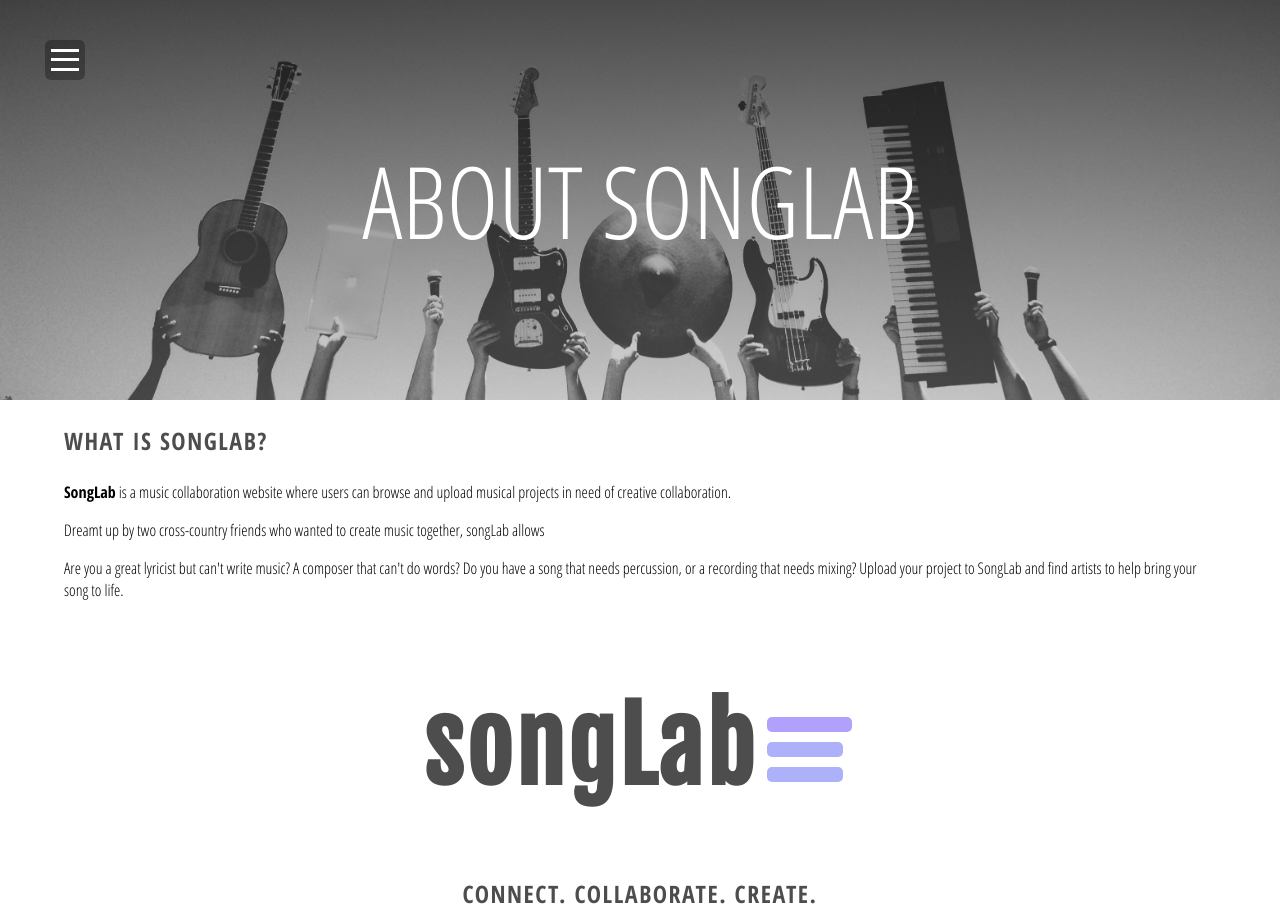
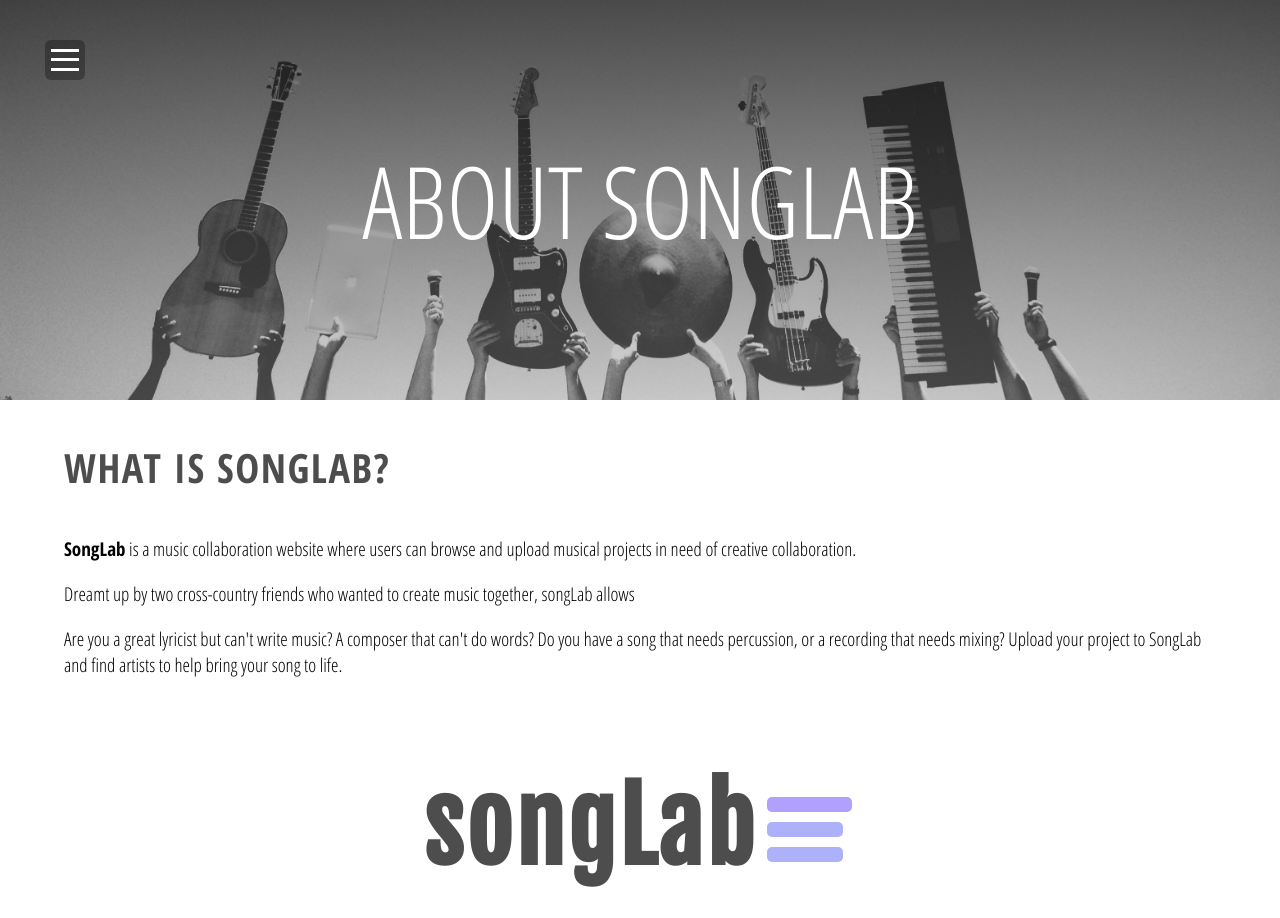
Before and after one commit to iamJRD/song-lab, a PHP site: page /about.html in a window 1280 px wide. Shown: the top 918 px of the page. Run offline with PHP 8.4, Linux system fonts and the light colour scheme; some libraries are stand-ins or nearby versions.

Commit message:
Add materialize flow-text code

```diff
--- a/views/private_profile.html.twig
+++ b/views/private_profile.html.twig
@@ -134,6 +134,7 @@
         </div>
       </div>
       {% if projects is not empty %}
+      <h2>Your Open Projects</h2>
       {% for project in projects %}
       <div class="projectsWrapper"> <!-- Each new uploaded project (class open-project) should append within this wrapper -->
         <div class="open-project">
--- a/web/about.html
+++ b/web/about.html
@@ -29,17 +29,19 @@
       </div>
 
       <div class="aboutHeader">
-        <div class="aboutHeaderText">
+        <div class="aboutHeaderText flow-text">
           <h1>About songLab</h1>
         </div>
       </div>
 
       <div class="aboutContent">
-        <h2>What is songLab?</h2>
-        <p><b>SongLab</b> is a music collaboration website where users can browse and upload musical projects in need of creative collaboration.
-        </p>
-        <p>Dreamt up by two cross-country friends who wanted to create music together, songLab allows </p>
-        <p> Are you a great lyricist but can&#39;t write music? A composer that can&#39;t do words? Do you have a song that needs percussion, or a recording that needs mixing? Upload your project to SongLab and find artists to help bring your song to life.</p>
+        <div class="topContent flow-text">
+          <h2>What is songLab?</h2>
+          <p><b>SongLab</b> is a music collaboration website where users can browse and upload musical projects in need of creative collaboration.
+          </p>
+          <p>Dreamt up by two cross-country friends who wanted to create music together, songLab allows </p>
+          <p> Are you a great lyricist but can&#39;t write music? A composer that can&#39;t do words? Do you have a song that needs percussion, or a recording that needs mixing? Upload your project to SongLab and find artists to help bring your song to life.</p>
+        </div>
 
         <div class="songLabLogo" id="aboutLogo">
           <div class="logoText">
--- a/web/css/main.css
+++ b/web/css/main.css
@@ -59,9 +59,75 @@ a {
   align-items: center;
   flex-direction: column; }
 
-/**
- * Basic typography style for copy text
- */
+.flow-text {
+  font-weight: 300; }
+  @media only screen and (min-width: 360px) {
+    .flow-text {
+      font-size: 1.2rem; } }
+  @media only screen and (min-width: 390px) {
+    .flow-text {
+      font-size: 1.224rem; } }
+  @media only screen and (min-width: 420px) {
+    .flow-text {
+      font-size: 1.248rem; } }
+  @media only screen and (min-width: 450px) {
+    .flow-text {
+      font-size: 1.272rem; } }
+  @media only screen and (min-width: 480px) {
+    .flow-text {
+      font-size: 1.296rem; } }
+  @media only screen and (min-width: 510px) {
+    .flow-text {
+      font-size: 1.32rem; } }
+  @media only screen and (min-width: 540px) {
+    .flow-text {
+      font-size: 1.344rem; } }
+  @media only screen and (min-width: 570px) {
+    .flow-text {
+      font-size: 1.368rem; } }
+  @media only screen and (min-width: 600px) {
+    .flow-text {
+      font-size: 1.392rem; } }
+  @media only screen and (min-width: 630px) {
+    .flow-text {
+      font-size: 1.416rem; } }
+  @media only screen and (min-width: 660px) {
+    .flow-text {
+      font-size: 1.44rem; } }
+  @media only screen and (min-width: 690px) {
+    .flow-text {
+      font-size: 1.464rem; } }
+  @media only screen and (min-width: 720px) {
+    .flow-text {
+      font-size: 1.488rem; } }
+  @media only screen and (min-width: 750px) {
+    .flow-text {
+      font-size: 1.512rem; } }
+  @media only screen and (min-width: 780px) {
+    .flow-text {
+      font-size: 1.536rem; } }
+  @media only screen and (min-width: 810px) {
+    .flow-text {
+      font-size: 1.56rem; } }
+  @media only screen and (min-width: 840px) {
+    .flow-text {
+      font-size: 1.584rem; } }
+  @media only screen and (min-width: 870px) {
+    .flow-text {
+      font-size: 1.608rem; } }
+  @media only screen and (min-width: 900px) {
+    .flow-text {
+      font-size: 1.632rem; } }
+  @media only screen and (min-width: 930px) {
+    .flow-text {
+      font-size: 1.656rem; } }
+  @media only screen and (min-width: 960px) {
+    .flow-text {
+      font-size: 1.68rem; } }
+  @media only screen and (max-width: 360px) {
+    .flow-text {
+      font-size: 1.2rem; } }
+
 .navSubpage {
   height: 10vh;
   width: 100%;
@@ -329,6 +395,8 @@ a {
   width: 90%; }
   .aboutContent h2 {
     color: #4d4d4d; }
+  .aboutContent p {
+    font-size: 19px; }
   .aboutContent #aboutLogo h1 {
     color: #4d4d4d; }
   .aboutContent .connect {
@@ -767,7 +835,7 @@ button {
   right: 0;
   background-color: #fafafa;
   padding: 0;
-  max-height: 70%;
+  max-height: 80%;
   width: 55%;
   margin: auto;
   overflow-y: auto;
--- a/web/scss/base/_typography.scss
+++ b/web/scss/base/_typography.scss
@@ -1,3 +1,61 @@
-/**
- * Basic typography style for copy text
- */
+//
+// a {
+//   text-decoration: none;
+// }
+//
+// html{
+//   line-height: 1.5;
+//
+//   @media only screen and (min-width: 0) {
+//     font-size: 14px;
+//   }
+//
+//   @media only screen and (min-width: $medium-screen) {
+//     font-size: 14.5px;
+//   }
+//
+//   @media only screen and (min-width: $large-screen) {
+//     font-size: 15px;
+//   }
+//
+//   font-family: "Roboto", sans-serif;
+//   font-weight: normal;
+//   color: $off-black;
+// }
+// h1, h2, h3, h4, h5, h6 {
+// 	font-weight: 400;
+// 	line-height: 1.1;
+// }
+//
+// // Header Styles
+// h1 a, h2 a, h3 a, h4 a, h5 a, h6 a { font-weight: inherit; }
+// h1 { font-size: $h1-fontsize; line-height: 110%; margin: ($h1-fontsize / 2) 0 ($h1-fontsize / 2.5) 0;}
+// h2 { font-size: $h2-fontsize; line-height: 110%; margin: ($h2-fontsize / 2) 0 ($h2-fontsize / 2.5) 0;}
+// h3 { font-size: $h3-fontsize; line-height: 110%; margin: ($h3-fontsize / 2) 0 ($h3-fontsize / 2.5) 0;}
+// h4 { font-size: $h4-fontsize; line-height: 110%; margin: ($h4-fontsize / 2) 0 ($h4-fontsize / 2.5) 0;}
+// h5 { font-size: $h5-fontsize; line-height: 110%; margin: ($h5-fontsize / 2) 0 ($h5-fontsize / 2.5) 0;}
+// h6 { font-size: $h6-fontsize; line-height: 110%; margin: ($h6-fontsize / 2) 0 ($h6-fontsize / 2.5) 0;}
+//
+// // Text Styles
+// em { font-style: italic; }
+// strong { font-weight: 500; }
+// small { font-size: 75%; }
+// .light { font-weight: 300; }
+// .thin { font-weight: 200; }
+
+
+.flow-text{
+  font-weight: 300;
+  $i: 0;
+  @while $i <= $intervals {
+    @media only screen and (min-width : 360 + ($i * $interval-size)) {
+      font-size: 1.2rem * (1 + (.02 * $i));
+    }
+    $i: $i + 1;
+  }
+
+  // Handle below 360px screen
+  @media only screen and (max-width: 360px) {
+    font-size: 1.2rem;
+  }
+}
--- a/web/scss/components/_modal.scss
+++ b/web/scss/components/_modal.scss
@@ -9,7 +9,7 @@
   right: 0;
   background-color: #fafafa;
   padding: 0;
-  max-height: 70%;
+  max-height: 80%;
   width: 55%;
   margin: auto;
   overflow-y: auto;
--- a/web/scss/layout/_aboutDescription.scss
+++ b/web/scss/layout/_aboutDescription.scss
@@ -3,6 +3,9 @@
   h2 {
     color: $darkgray;
     @extend %headerFont;
+  }
+  p {
+    font-size: 19px;
   }
   #aboutLogo {
     h1 {
--- a/web/scss/utilities/_variables.scss
+++ b/web/scss/utilities/_variables.scss
@@ -49,3 +49,12 @@ $brk-mobile: "(max-width: 468px)";
 $brk-mediumHeight: "(max-height: 1050px)";
 $brk-smallHeight: "(max-height: 850px)";
 $brk-mobileHeight: "(max-height: 660px)";
+
+//Materialize variables
+
+$small-screen: 600px !default;
+$medium-screen: 992px !default;
+$large-screen: 1200px !default;
+$range : $large-screen - $small-screen !default;
+$intervals: 20 !default;
+$interval-size: $range / $intervals !default;
```
Also changed, not shown: views/about.html.twig (+7 -5 lines), 2 other files.
